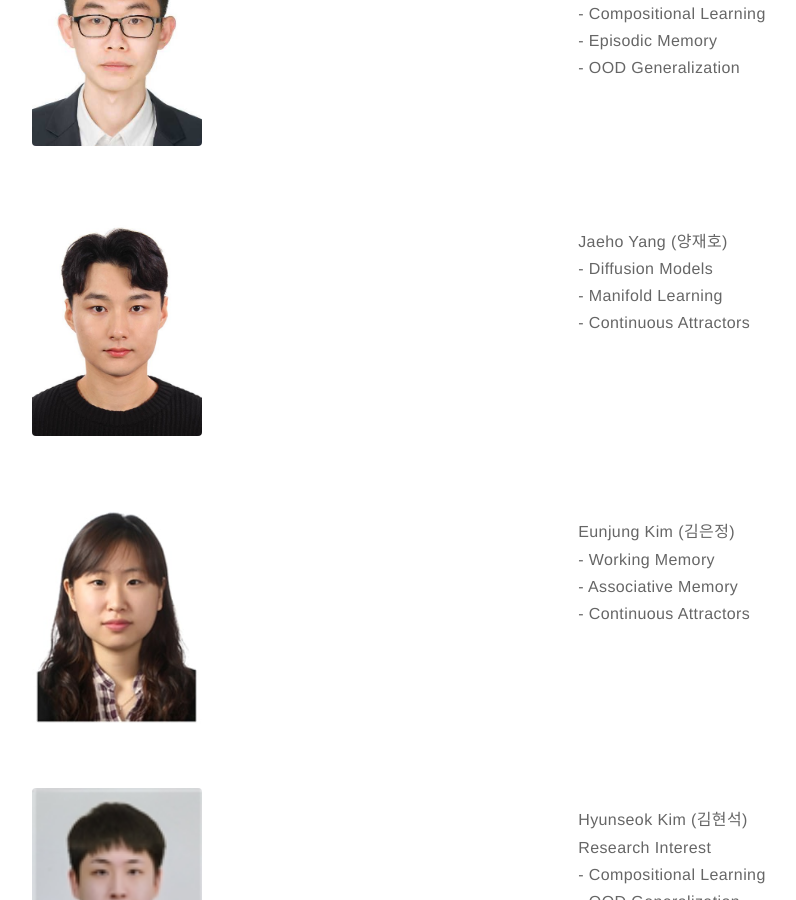
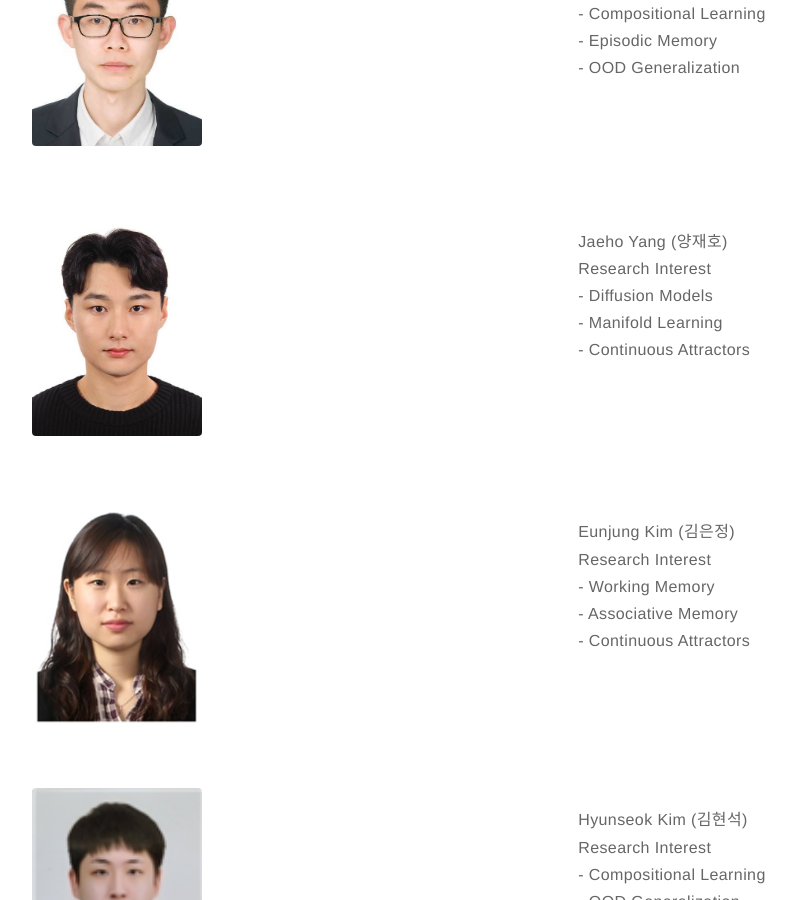
Before and after one commit to kijungyoon/kijungyoon.github.io, a Jekyll site: the page built from people.md, in a window 1280 px wide and 900 px high, scrolled down 1638 px. Shown: the whole window, without its empty margins (82-878 px from the left). Built offline with Jekyll 4.4.1, drawn with Linux system fonts in a browser that asks for light colours.

Commit message:
Update people.md

```diff
--- a/people.md
+++ b/people.md
@@ -47,7 +47,7 @@ layout: page
 
     <div class="toright"><br>
     <p><b>Miseon Park (박미선)</b><br>
-	  Research Interest<br>
+	  	Research Interest<br>
      	- Graph Machine Learning<br>
       	- Foundation Models for AI<br>
       	- Time-series Analysis<br>
@@ -63,7 +63,7 @@ layout: page
 
     <div class="toright"><br>
     <p><b>Ingyeom Kim (김인겸)</b><br>
-	  Research Interest<br>
+	  	Research Interest<br>
 	    - Compositional Learning<br>
       	- Episodic Memory<br>
         - OOD Generalization</p>
@@ -78,6 +78,7 @@ layout: page
 
     <div class="toright"><br>
     <p><b>Jaeho Yang (양재호)</b><br>
+		Research Interest<br>
      	- Diffusion Models<br>
 		- Manifold Learning<br>
 		- Continuous Attractors</p>
@@ -92,6 +93,7 @@ layout: page
 
     <div class="toright"><br>
     <p><b>Eunjung Kim (김은정)</b><br>
+		Research Interest<br>
      	- Working Memory<br>
 		- Associative Memory<br>
 	    - Continuous Attractors</p>
```
